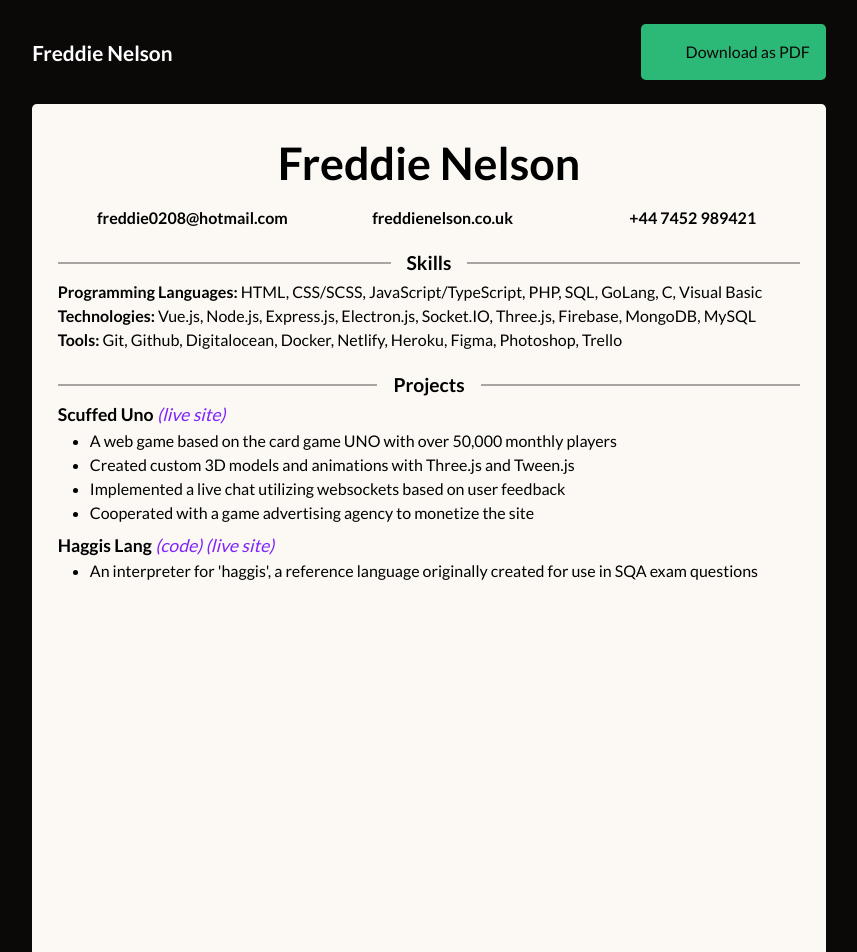
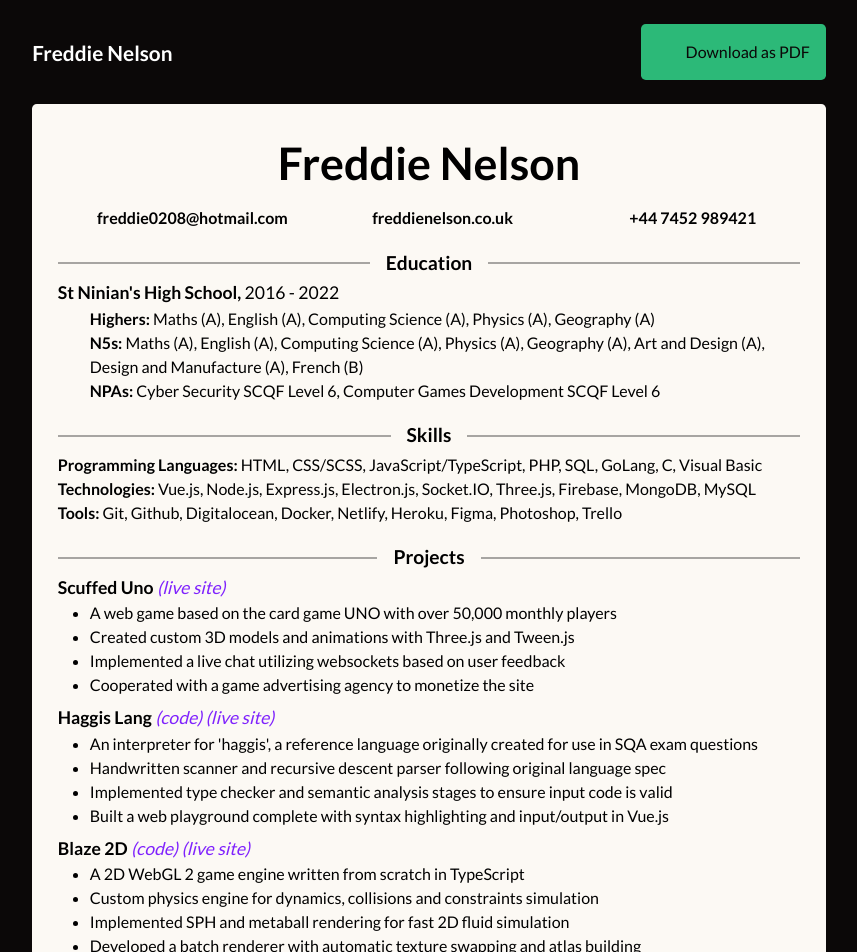
Before and after one commit to freddie-nelson/freddienelson.co.uk, a Vue app: page /resume in a window 1280 px wide. Shown: the top 952 px of the page, without its empty margins (211-1068 px from the left). Built offline with nearby package versions, Linux system fonts and the light colour scheme.

Commit message:
add resume pdf

```diff
--- a/package.json
+++ b/package.json
@@ -9,7 +9,6 @@
   },
   "dependencies": {
     "core-js": "^3.8.1",
-    "html2pdf.js": "^0.10.1",
     "vue": "^3.0.0",
     "vue-router": "^4.0.3"
   },
--- a/src/components/MobileMenu.vue
+++ b/src/components/MobileMenu.vue
@@ -42,9 +42,13 @@ export default defineComponent({
           Projects
         </a>
         <a @click="$emit('close-menu')" href="#contact" class="link">Contact</a>
-        <router-link @click="$emit('close-menu')" to="/resume" class="link">
+        <a
+          @click="$emit('close-menu')"
+          href="/freddie-nelson-resume.pdf"
+          class="link"
+        >
           Resume
-        </router-link>
+        </a>
       </div>
     </div>
   </transition>
--- a/src/sections/nav/Nav.vue
+++ b/src/sections/nav/Nav.vue
@@ -33,7 +33,7 @@ export default defineComponent({
       <a href="#about" class="link">About</a>
       <a href="#projects" class="link">Projects</a>
       <a href="#contact" class="link">Contact</a>
-      <router-link to="/resume" class="link">Resume</router-link>
+      <a href="/freddie-nelson-resume.pdf" class="link">Resume</a>
     </div>
   </nav>
 </template>
--- a/src/views/Resume.vue
+++ b/src/views/Resume.vue
@@ -1,6 +1,5 @@
 <script lang="ts">
 import { defineComponent, onMounted, onUnmounted, ref } from "vue";
-import html2pdf from "html2pdf.js";
 
 import { Icon } from "@iconify/vue";
 import downloadIcon from "@iconify-icons/tabler/download";
@@ -23,27 +22,6 @@ export default defineComponent({
     // });
 
     const resume = ref<HTMLElement>();
-
-    const download = async () => {
-      if (!resume.value) return alert("Failed to download as PDF.");
-
-      // const rect = resume.value.getBoundingClientRect();
-      // const h = Math.floor(rect.height);
-
-      resume.value.style.borderRadius = "0px";
-      resume.value.style.width = "210mm";
-      resume.value.style.height = "297mm";
-      scaleResumeContent();
-
-      await html2pdf(resume.value, {
-        filename: "freddie-nelson-resume.pdf",
-      });
-
-      resume.value.style.borderRadius = "";
-      resume.value.style.height = "";
-      resume.value.style.width = "";
-      scaleResumeContent();
-    };
 
     const scaleResumeContent = () => {
       if (!resume.value) return;
@@ -74,7 +52,6 @@ export default defineComponent({
 
     return {
       resume,
-      download,
 
       icons: {
         download: downloadIcon,
@@ -95,10 +72,10 @@ export default defineComponent({
     <div class="top-bar">
       <router-link to="/" class="link">Freddie Nelson</router-link>
 
-      <button class="download-btn" @click="download">
+      <a class="download-btn" href="/freddie-nelson-resume.pdf">
         <Icon :icon="icons.download" />
         Download as PDF
-      </button>
+      </a>
     </div>
 
     <article class="resume" ref="resume">
@@ -133,6 +110,31 @@ export default defineComponent({
             </a> -->
           </div>
         </header>
+
+        <section>
+          <div class="title">
+            <h1>Education</h1>
+          </div>
+
+          <div class="body">
+            <h2><strong>St Ninian's High School, </strong> 2016 - 2022</h2>
+            <p style="margin-left: 2rem">
+              <strong>Highers:</strong> Maths (A), English (A), Computing
+              Science (A), Physics (A), Geography (A)
+            </p>
+
+            <p style="margin-left: 2rem">
+              <strong>N5s:</strong> Maths (A), English (A), Computing Science
+              (A), Physics (A), Geography (A), Art and Design (A), Design and
+              Manufacture (A), French (B)
+            </p>
+
+            <p style="margin-left: 2rem">
+              <strong>NPAs:</strong> Cyber Security SCQF Level 6, Computer Games
+              Development SCQF Level 6
+            </p>
+          </div>
+        </section>
 
         <section class="skills">
           <div class="title">
@@ -188,15 +190,50 @@ export default defineComponent({
 
             <h2 style="margin-top: 0.5rem">
               <strong>Haggis Lang </strong>
-              <a href="https://github.com/freddie-nelson/haggis-lang"
-                >(code)
+              <a href="https://github.com/freddie-nelson/haggis-lang">
+                (code)
               </a>
-              <a href="https://haggislang.org">(live site)</a>
+              <a href="https://haggislang.org"> (live site)</a>
             </h2>
             <ul>
               <li>
                 An interpreter for 'haggis', a reference language originally
                 created for use in SQA exam questions
+              </li>
+              <li>
+                Handwritten scanner and recursive descent parser following
+                original language spec
+              </li>
+              <li>
+                Implemented type checker and semantic analysis stages to ensure
+                input code is valid
+              </li>
+              <li>
+                Built a web playground complete with syntax highlighting and
+                input/output in Vue.js
+              </li>
+            </ul>
+
+            <h2 style="margin-top: 0.5rem">
+              <strong>Blaze 2D </strong>
+              <a href="https://github.com/freddie-nelson/blaze-2d">(code) </a>
+              <a href="https://blaze2d.netlify.app">(live site)</a>
+            </h2>
+            <ul>
+              <li>
+                A 2D WebGL 2 game engine written from scratch in TypeScript
+              </li>
+              <li>
+                Custom physics engine for dynamics, collisions and constraints
+                simulation
+              </li>
+              <li>
+                Implemented SPH and metaball rendering for fast 2D fluid
+                simulation
+              </li>
+              <li>
+                Developed a batch renderer with automatic texture swapping and
+                atlas building
               </li>
             </ul>
           </div>
```
Also changed, not shown: src/type.d.ts (deleted, +0 -19 lines), 2 other files (tests, documents, lock files or other folders).
